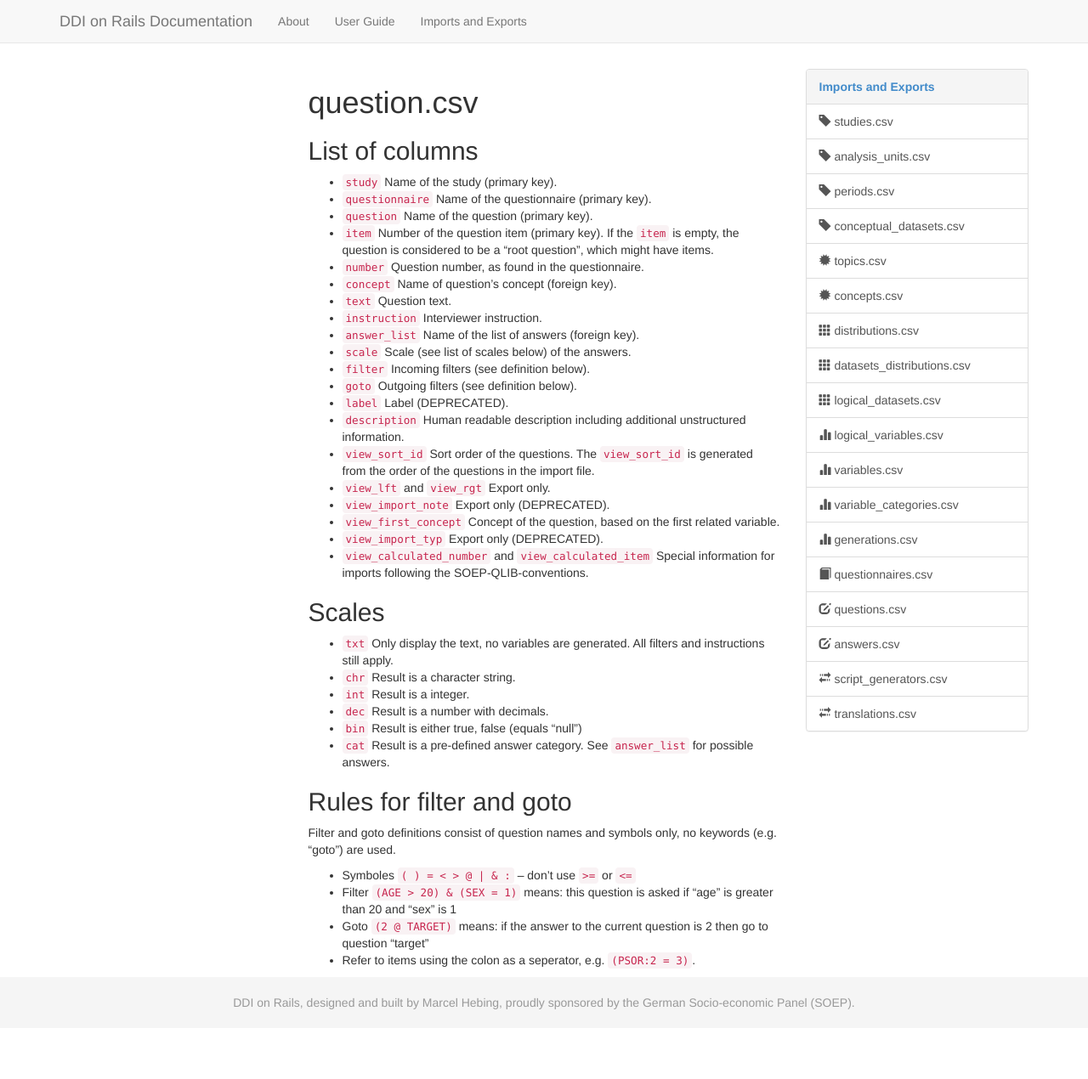
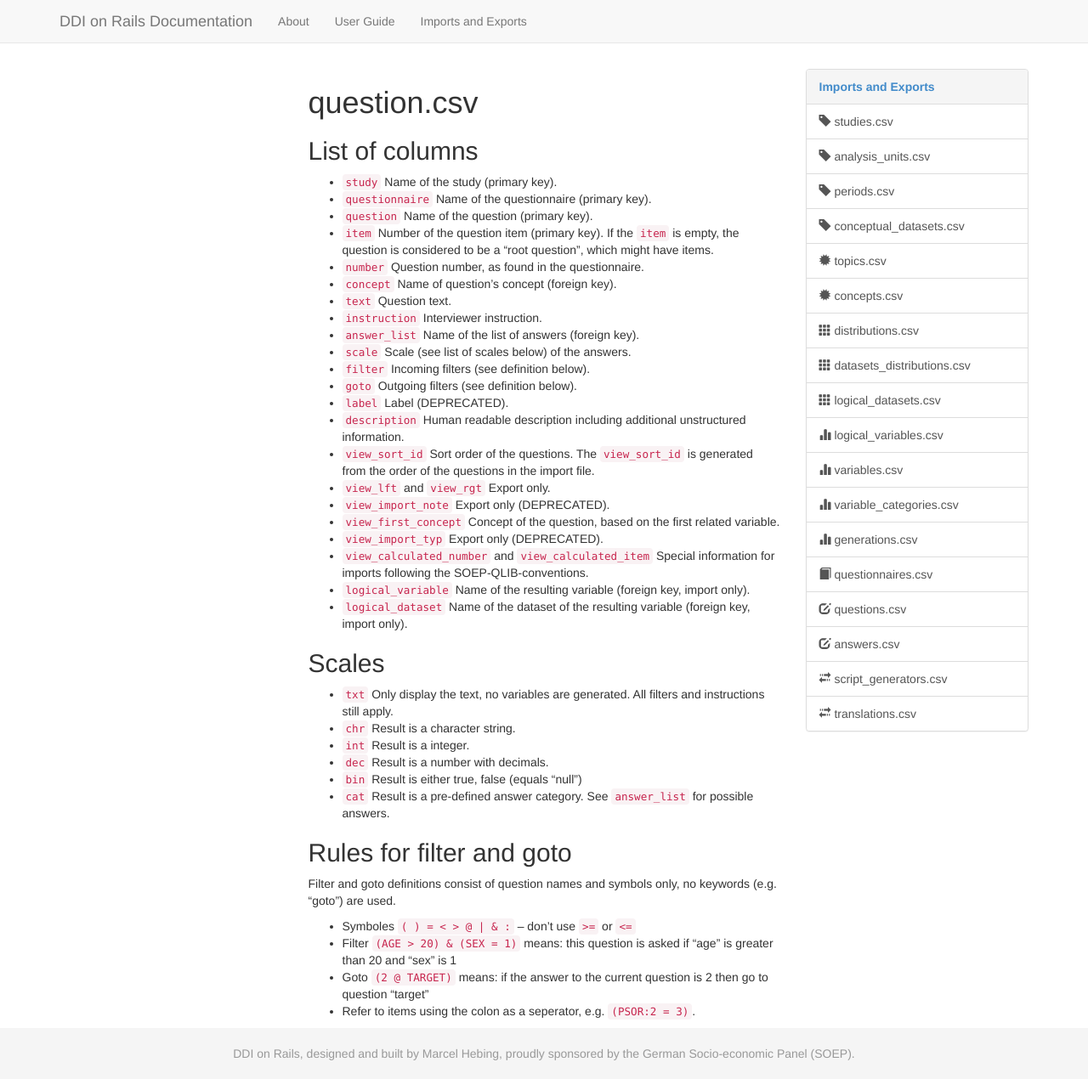
Before and after one commit to ddionrails/ddionrails.github.io, a Jekyll site: the page built from imports/questions_csv.markdown, in a window 1280 px wide. Shown: the whole page at 85% size. Built offline with Jekyll 4.4.1, drawn with Linux system fonts in a browser that asks for light colours; Markdown is read by kramdown in place of the engine named in the settings; before the commit the page ends 1210 px from its top, so only the background shows below that.

Commit message:
Add logical_variable to questions.csv

```diff
--- a/imports/questions_csv.markdown
+++ b/imports/questions_csv.markdown
@@ -32,6 +32,8 @@ List of columns
 * `view_import_typ` Export only (DEPRECATED).
 * `view_calculated_number` and `view_calculated_item` Special information for
   imports following the SOEP-QLIB-conventions.
+* `logical_variable` Name of the resulting variable (foreign key, import only).
+* `logical_dataset` Name of the dataset of the resulting variable (foreign key, import only).
 
 Scales
 ------
```
